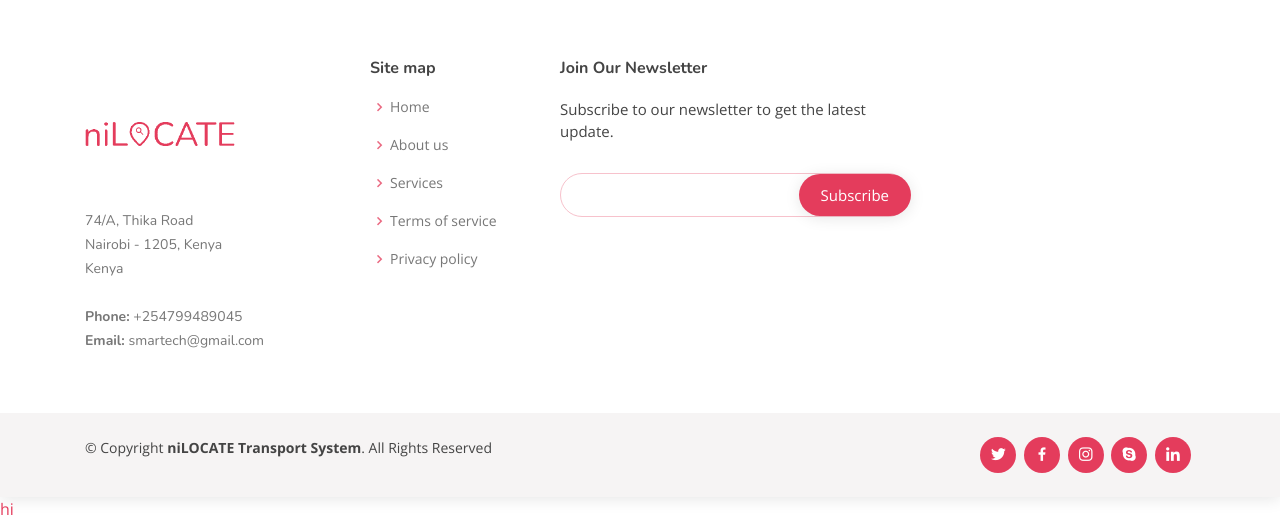
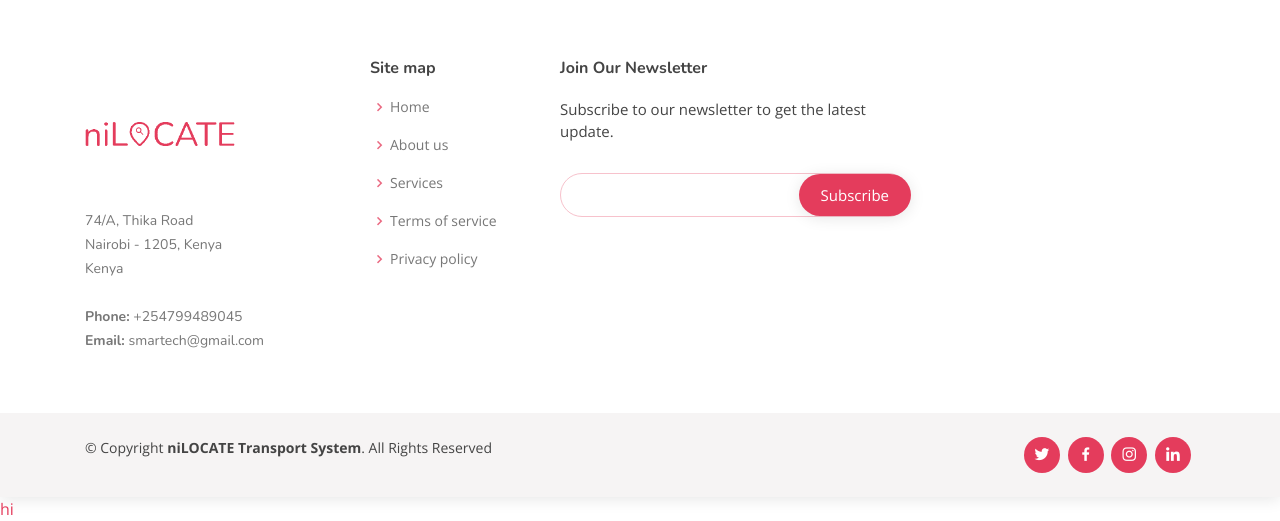
Before and after one commit to Kelvin-Wepo/niLOCATE, a Django app: page / in a window 1280 px wide. Shown: the part 2293-2814 px from the top of the page. Run offline with Django 4.2, Linux system fonts and the light colour scheme; some libraries are stand-ins or nearby versions.

Commit message:
Removed Skype option on social links...

```diff
--- a/templates/accounts/base.html
+++ b/templates/accounts/base.html
@@ -365,7 +365,6 @@ color: #ffffff; }
         <a href="#" class="twitter"><i class="bx bxl-twitter"></i></a>
         <a href="#" class="facebook"><i class="bx bxl-facebook"></i></a>
         <a href="#" class="instagram"><i class="bx bxl-instagram"></i></a>
-        <a href="#" class="google-plus"><i class="bx bxl-skype"></i></a>
         <a href="#" class="linkedin"><i class="bx bxl-linkedin"></i></a>
       </div>
     </div>
```
